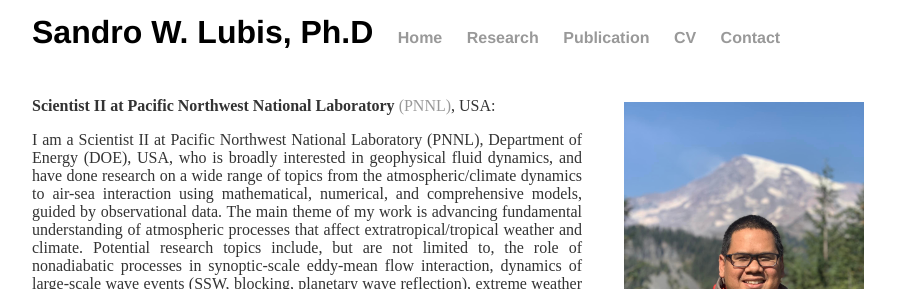
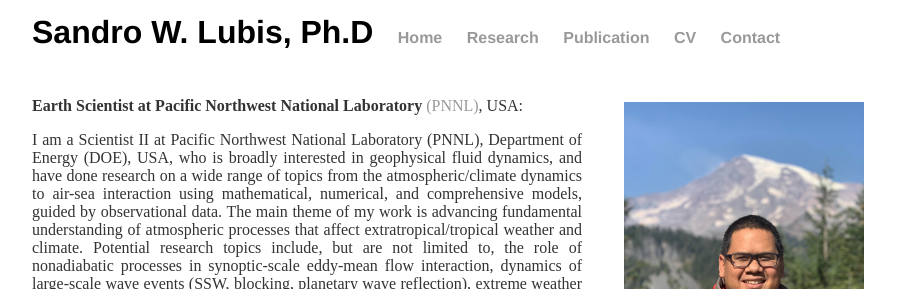
Before and after one commit to sandrolubis/sandrolubis.github.io, a Jekyll site: the page built from index.html, in a window 1280 px wide. Shown: the part 210-499 px from the top of the page, without its empty margins (276-1199 px from the left). Built offline with Jekyll 4.4.1, drawn with Linux system fonts in a browser that asks for light colours.

Commit message:
Update index.html

```diff
--- a/index.html
+++ b/index.html
@@ -31,7 +31,7 @@
 	<img src="/assets/images/new_profile.jpeg" alt="Me" style="position:absolute; left:900px;width:240px;padding-top:35px">
 
 
-	<p class="ex", style="padding-top:30px"><font size=3><b>Scientist II at Pacific Northwest National Laboratory</b> <a href="https://www.pnnl.gov/">(PNNL)</a>, USA:</p>
+	<p class="ex", style="padding-top:30px"><font size=3><b>Earth Scientist at Pacific Northwest National Laboratory</b> <a href="https://www.pnnl.gov/">(PNNL)</a>, USA:</p>
 
 
 	<p class="ex"><font size=3>I am a Scientist II at Pacific Northwest National Laboratory (PNNL), Department of Energy (DOE), USA, who is broadly interested in geophysical fluid dynamics, and have done research on a wide range of topics from the atmospheric/climate dynamics
```
